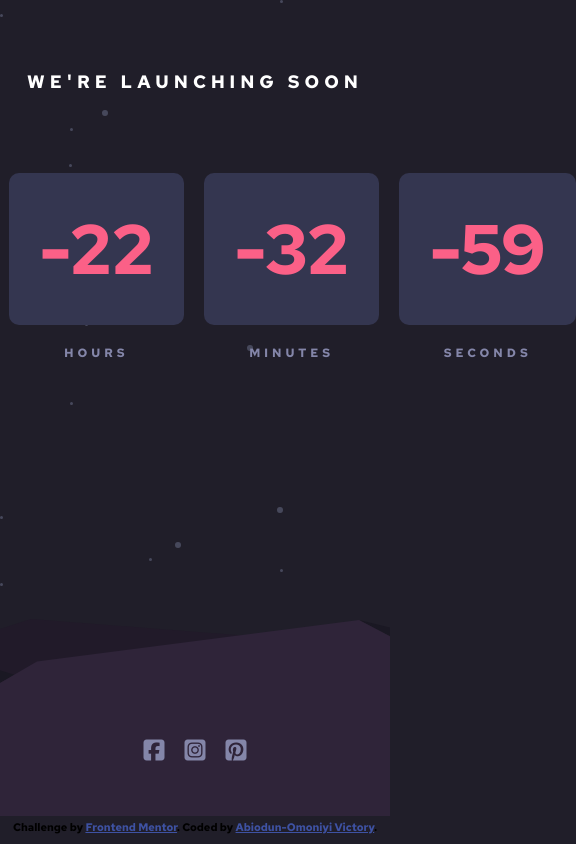
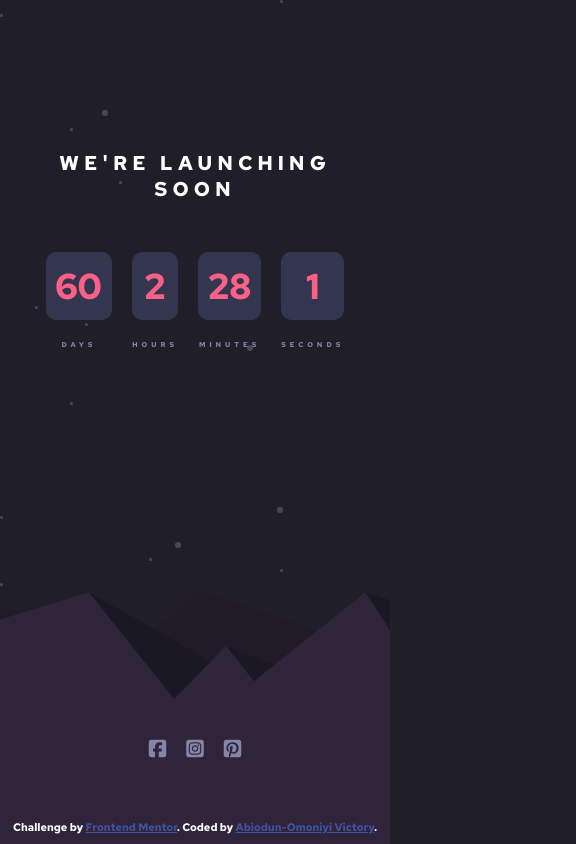
Before and after one commit to preciousvictory/Launch-Countdown-Timer, a plain HTML site: page index.html in a window 390 px wide. Shown: the whole page, 576 px wide, since content can reach past the window. Drawn offline with Linux system fonts and the light colour scheme.

Commit message:
finished adding the syles

```diff
--- a/CSS/styles.css
+++ b/CSS/styles.css
@@ -2,7 +2,7 @@
   box-sizing: border-box;
   margin: 0;
   padding: 0;
-    font-family: 'Red Hat Text', sans-serif;
+  font-family: "Red Hat Text", sans-serif;
 }
 
 :root {
@@ -13,7 +13,11 @@
   /* Neutral */
   --Dark_desaturated_blue: hsl(236, 21%, 26%);
   --Very_dark_blue: hsl(235, 16%, 14%);
-    --dark_mostly-black_blue: hsl(250.91, 15.49%, 13.92%); /* hsl(234, 17%, 12%) */
+  --dark_mostly-black_blue: hsl(
+    250.91,
+    15.49%,
+    13.92%
+  ); /* hsl(234, 17%, 12%) */
 }
 /*  */
 
@@ -21,9 +25,7 @@
 ******************************************/
 body {
   background-color: var(--dark_mostly-black_blue);
-
 }
-
 
 /* Header Styles
 ******************************************/
@@ -41,7 +43,6 @@ h2 {
   text-transform: uppercase;
   letter-spacing: 5px;
 }
-
 
 /* Main Styles
 ******************************************/
@@ -82,7 +83,6 @@ main {
   padding: 30px;
 }
 
-
 /* footer Styles
 ******************************************/
 footer {
@@ -110,13 +110,66 @@ footer {
   color: var(--Grayish_blue);
 }
 
-.fa-brands:hover, .fa-brands:focus {
+.fa-brands:hover,
+.fa-brands:focus {
   color: var(--Soft_red);
 }
 
-
 /* Mobile View
 ******************************************/
-@media screen and (max-width: 375px) {
+@media screen and (max-width: 700px) {
+  h2 {
+    font-size: 16px;
+  }
 
+  .box h3 {
+    font-size: 55px;
   }
+
+  .box p {
+    font-size: 10px;
+  }
+
+  .timer {
+    padding: 20px;
+    font-weight: 800;
+  }
+
+  /* footer Styles
+    ******************************************/
+  footer {
+    background: url(../images/pattern-hills.svg) no-repeat center;
+    background-size: 200% 100%;
+    background-position: right;
+  }
+}
+
+@media screen and (max-width: 450px) {
+  h2 {
+    font-size: 20px;
+    width: 300px;
+    margin: auto;
+    padding: 150px 0 40px 0;
+  }
+
+  .box h3 {
+    font-size: 36px;
+  }
+
+  .box p {
+    font-size: 7px;
+  }
+
+  .timer {
+    padding: 10px;
+    font-weight: 800;
+  }
+
+  .icons i {
+    font-size: 20px;
+  }
+
+  .attribution {
+    font-size: 8px;
+  }
+}
--- a/Scripts/scripts.js
+++ b/Scripts/scripts.js
@@ -1,5 +1,5 @@
 // Adding the countdown functionality
-let eventDate = new Date('May 20, 2023 12:00:00').getTime(); // This is sample date - it can be changed
+let eventDate = new Date('Sep 24, 2023 12:00:00').getTime(); // This is sample date - it can be changed
 
 let countdown = setInterval(() => {
     let now = new Date().getTime();
--- a/index.html
+++ b/index.html
@@ -13,7 +13,7 @@
   <title>Frontend Mentor | Launch countdown timer</title>
 
   <style>
-    .attribution { font-size: 11px; text-align: center; padding: 10px 0;}
+    .attribution { color: white; font-size: 11px; text-align: center; padding: 10px 0;}
     .attribution a { color: hsl(228, 45%, 44%); }
     .attribution a:hover { color: var(--Soft_red); }
   </style>
@@ -58,9 +58,6 @@
       <i class="fa-brands fa-square-facebook fa-xl"></i>
       <i class="fa-brands fa-square-instagram fa-xl"></i>
       <i class="fa-brands fa-square-pinterest fa-xl"></i>
-      <!-- <img src="images/icon-facebook.svg" alt="facebook Icon" class="facebook">
-      <img src="images/icon-instagram.svg" alt="instagram Icon" class="instagram">
-      <img src="images/icon-pinterest.svg" alt="pinterest Icon" class="pinterest"> -->
     </div>
 
     <div class="attribution">
```
Lines whose indentation alone changed are shown as unchanged.
